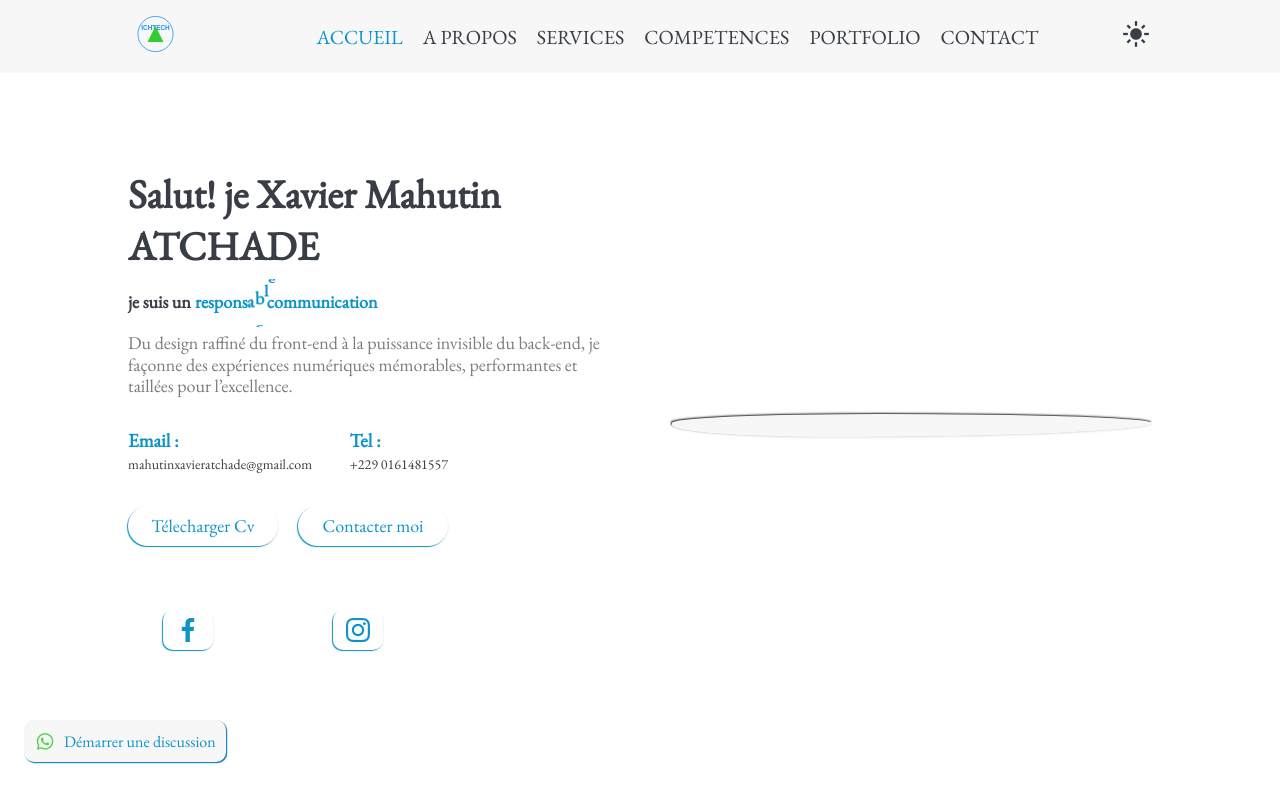
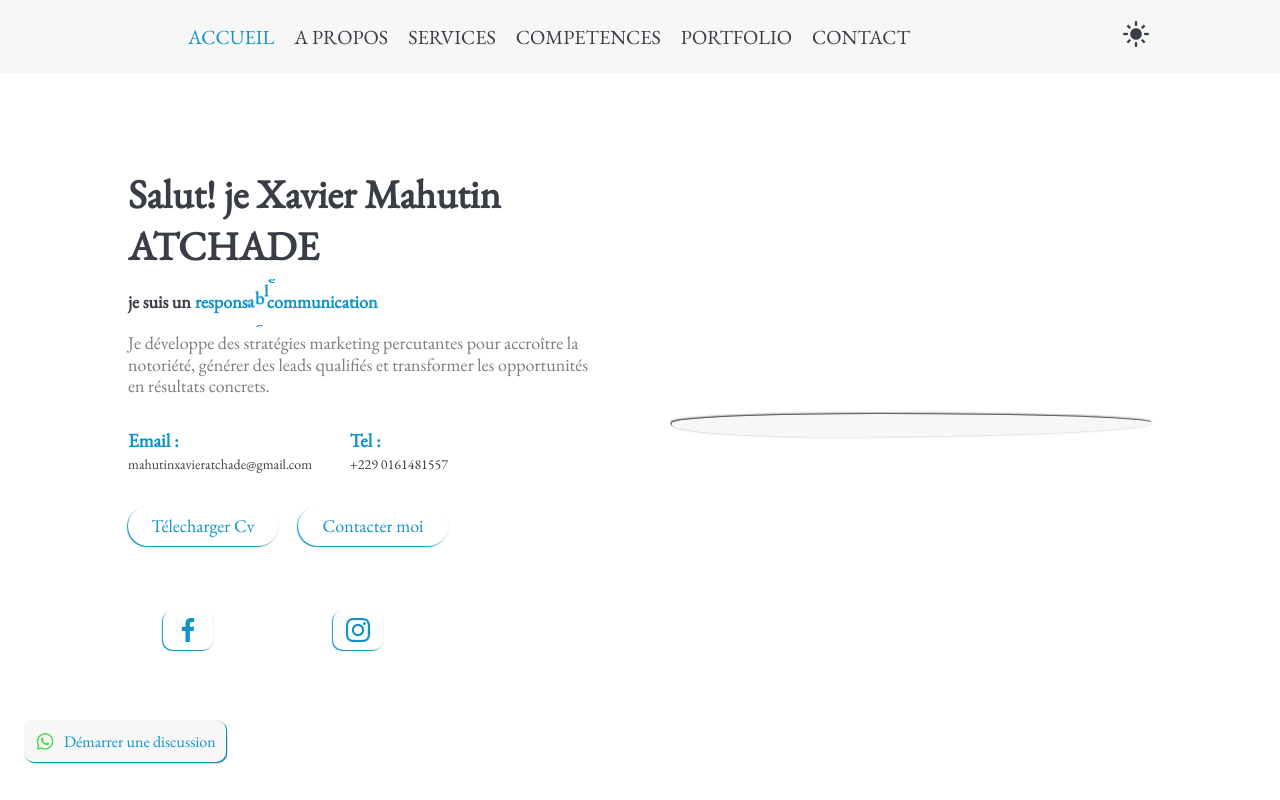
Before and after one commit to xavatch12/xavportfolio, a plain HTML site: page index.html in a window 1280 px wide. Shown: the top 800 px of the page. Drawn offline with nearby package versions, Linux system fonts and the light colour scheme; a web font is replaced by a local one.

Commit message:
Update index.html

```diff
--- a/index.html
+++ b/index.html
@@ -18,12 +18,12 @@
     <title>XAVIER || Portfolio</title>
 <body>
     <header>
-        <div class="logo">
+        <!--<div class="logo">
             <a href="#home">
                 <img  src="logo1.svg" alt="">
             </a>
 
-        </div>
+        </div>-->
         <div class="nav_menu">
             <ul class="nav_list">
 
@@ -62,7 +62,7 @@
                 <span class="word">responsable &nbsp marketing</span>
             </h3>
             </div>
-            <p>Du design raffiné du front-end à la puissance invisible du back-end, je façonne des expériences numériques mémorables, performantes et taillées pour l’excellence.</p>
+            <p>Je développe des stratégies marketing percutantes pour accroître la notoriété, générer des leads qualifiés et transformer les opportunités en résultats concrets.</p>
             <div class="info-box">
                 <div class="email-info">
                     <h5>Email :</h5>
```
